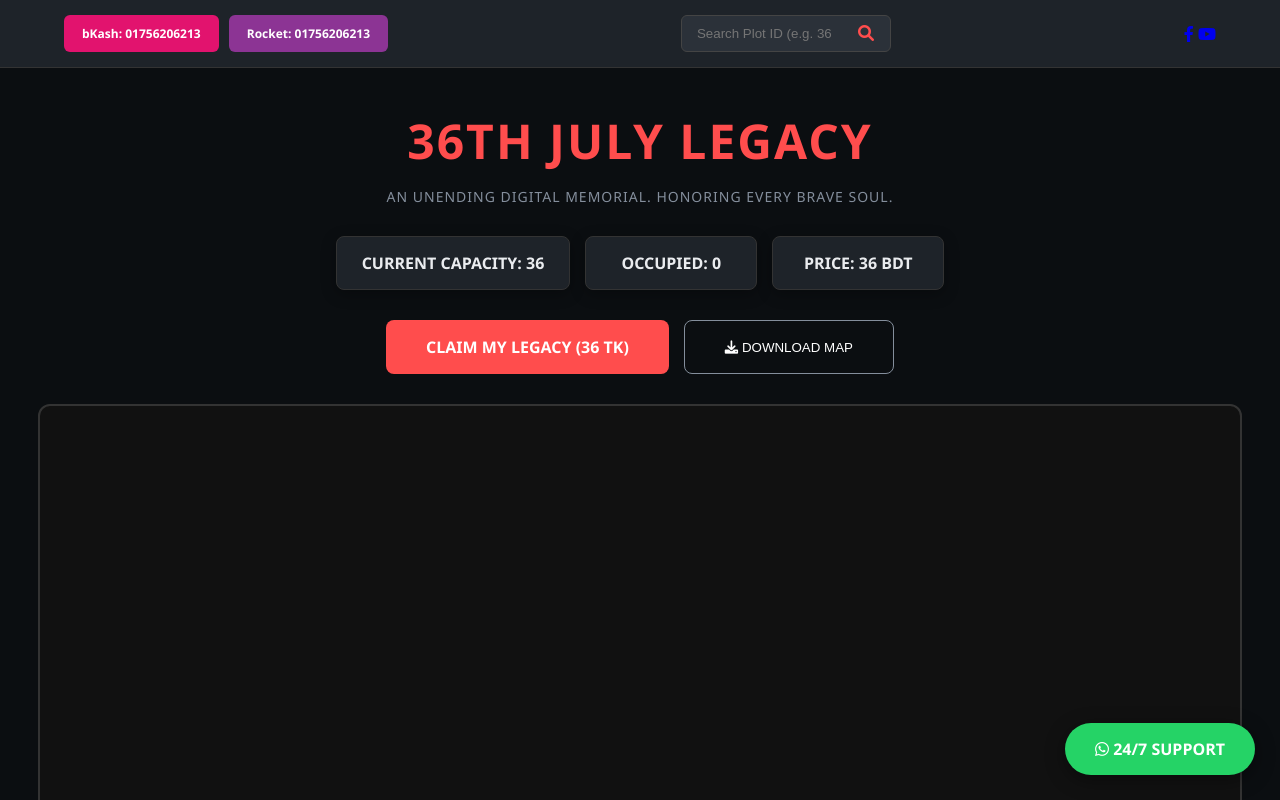
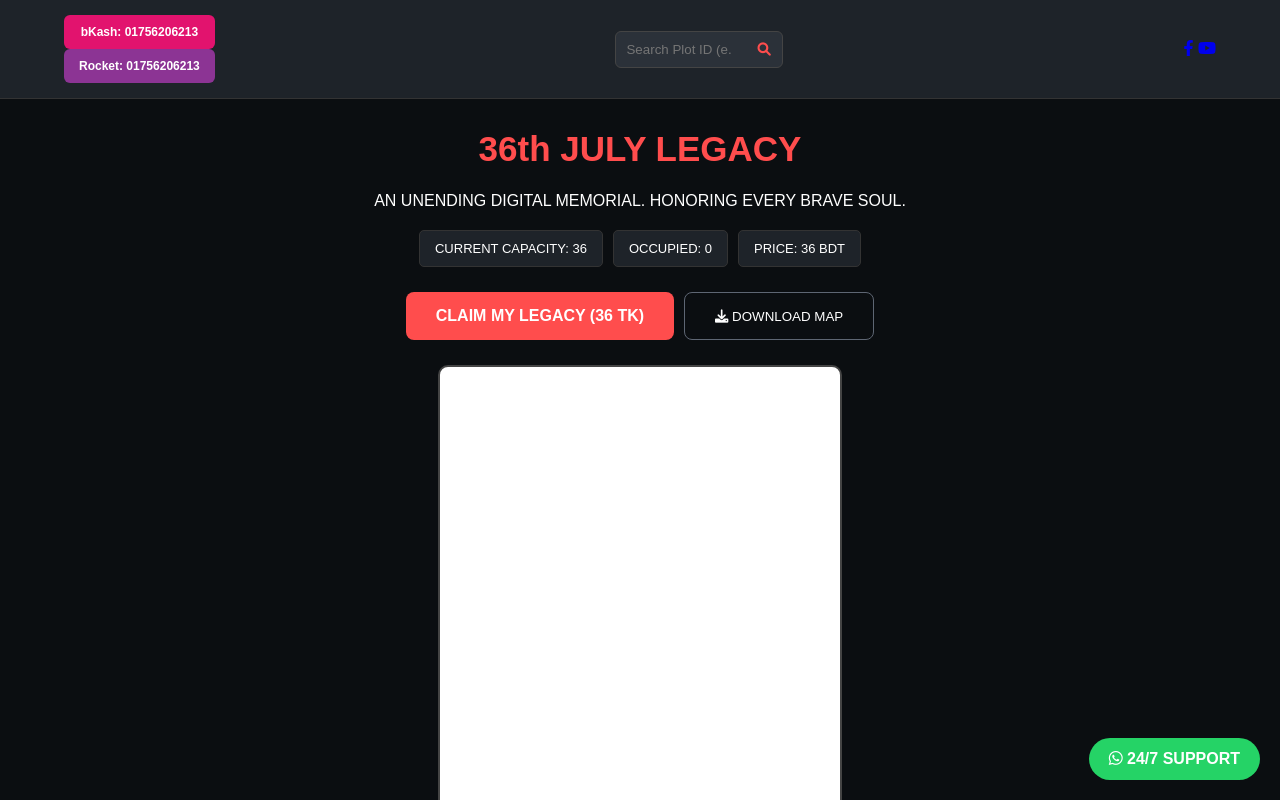
Before and after one commit to himki6709/ARCHIVE, a plain HTML site: page index.html in a window 1280 px wide. Shown: the top 800 px of the page. Drawn offline with Linux system fonts and the light colour scheme.

Commit message:
Update style.css

```diff
--- a/style.css
+++ b/style.css
@@ -2,171 +2,40 @@
     --accent-red: #ff4d4d;
     --b-dark: #1E2329;
     --b-bg: #0B0E11;
-    --text-main: #EAECEF;
-    --text-muted: #848e9c;
     --bkash: #e2136e;
     --rocket: #8c3494;
 }
 
-body {
-    background: var(--b-bg);
-    color: var(--text-main);
-    font-family: 'Segoe UI', Roboto, Helvetica, Arial, sans-serif;
-    margin: 0;
-    text-align: center;
-    overflow-x: hidden;
-}
+body { background: var(--b-bg); color: #fff; font-family: sans-serif; margin: 0; text-align: center; }
 
-/* Navigation & Search */
-.top-nav {
-    display: flex;
-    justify-content: space-between;
-    padding: 15px 5%;
-    background: var(--b-dark);
-    border-bottom: 1px solid #333;
-    align-items: center;
-    flex-wrap: wrap;
-    gap: 15px;
-}
-
-.payment-pills { display: flex; gap: 10px; }
-
-.pill {
-    padding: 10px 18px;
-    border-radius: 6px;
-    font-size: 12px;
-    cursor: pointer;
-    font-weight: bold;
-    transition: 0.3s;
-    border: none;
-    color: #fff;
-}
+/* Top Nav & Search */
+.top-nav { display: flex; justify-content: space-between; padding: 15px 5%; background: var(--b-dark); border-bottom: 1px solid #333; align-items: center; flex-wrap: wrap; }
+.pill { padding: 10px 15px; border-radius: 6px; font-size: 12px; cursor: pointer; font-weight: bold; color: #fff; border: none; }
 .pill.bkash { background: var(--bkash); }
 .pill.rocket { background: var(--rocket); }
-.pill:hover { opacity: 0.8; transform: scale(1.05); }
 
-.search-bar { display: flex; background: #2B3139; border-radius: 6px; padding: 5px 10px; border: 1px solid #444; }
-.search-bar input { background: transparent; border: none; color: #fff; outline: none; padding: 5px; width: 150px; }
-.search-bar button { background: transparent; border: none; color: var(--accent-red); cursor: pointer; font-size: 16px; }
+.search-bar { display: flex; background: #2B3139; border-radius: 6px; padding: 5px; border: 1px solid #444; }
+.search-bar input { background: transparent; border: none; color: #fff; padding: 5px; width: 120px; outline: none; }
+.search-bar button { background: transparent; border: none; color: var(--accent-red); cursor: pointer; }
 
-/* Hero Section */
-.shimmer-title {
-    font-size: clamp(28px, 8vw, 48px);
-    font-weight: 900;
-    color: var(--accent-red);
-    margin: 40px 0 10px;
-    text-transform: uppercase;
-    letter-spacing: 2px;
+/* Hero */
+.shimmer-title { font-size: 35px; font-weight: 900; color: var(--accent-red); margin-top: 30px; }
+.stats-row { display: flex; justify-content: center; gap: 10px; margin: 20px 0; }
+.stat-box { background: var(--b-dark); padding: 10px 15px; border-radius: 5px; border: 1px solid #333; font-size: 13px; }
+
+/* Map Container */
+.map-container {
+    width: 95%; max-width: 400px; margin: 0 auto;
+    border: 2px solid #444; border-radius: 10px;
+    background: #fff; overflow-y: auto; height: 600px;
+    position: relative;
 }
+canvas { display: block; margin: 0 auto; }
 
-.tagline { color: var(--text-muted); font-size: 14px; margin-bottom: 30px; letter-spacing: 1px; padding: 0 10px; }
+/* Actions */
+.actions { margin: 25px 0; display: flex; justify-content: center; gap: 10px; }
+.cta-red { background: var(--accent-red); color: #fff; padding: 15px 30px; border-radius: 8px; font-weight: bold; text-decoration: none; }
+.cta-outline { border: 1px solid #5e6673; color: #fff; padding: 15px 30px; border-radius: 8px; text-decoration: none; cursor: pointer; background: transparent; }
 
-.stats-row { display: flex; justify-content: center; gap: 15px; margin-bottom: 30px; flex-wrap: wrap; }
-.stat-box {
-    background: var(--b-dark);
-    padding: 15px 25px;
-    border-radius: 8px;
-    border: 1px solid #333;
-    font-weight: bold;
-    min-width: 120px;
-    box-shadow: 0 4px 15px rgba(0,0,0,0.3);
-}
-
-/* Map & Canvas */
-.map-container {
-    width: 95%;
-    max-width: 1200px;
-    margin: 20px auto;
-    border: 2px solid #333;
-    border-radius: 12px;
-    background: #111;
-    overflow: auto;
-    position: relative;
-    height: 600px; /* ম্যাপের দৃশ্যমান উচ্চতা */
-}
-
-#viewport { width: 100%; height: 100%; position: relative; }
-#mover { transition: transform 0.5s cubic-bezier(0.25, 1, 0.5, 1); }
-canvas { display: block; margin: 0 auto; cursor: crosshair; }
-
-/* Action Buttons */
-.actions { margin: 30px 0; display: flex; justify-content: center; gap: 15px; flex-wrap: wrap; }
-.cta-red {
-    background: var(--accent-red);
-    color: #fff;
-    padding: 16px 40px;
-    border-radius: 8px;
-    font-weight: bold;
-    text-decoration: none;
-    display: inline-block;
-    transition: 0.3s;
-    text-transform: uppercase;
-}
-.cta-red:hover { background: #cc0000; transform: translateY(-3px); box-shadow: 0 8px 20px rgba(255, 77, 77, 0.4); }
-
-.cta-outline {
-    border: 1px solid var(--text-muted);
-    color: #fff;
-    padding: 16px 40px;
-    border-radius: 8px;
-    text-decoration: none;
-    display: inline-block;
-    cursor: pointer;
-    background: transparent;
-    transition: 0.3s;
-}
-.cta-outline:hover { background: rgba(255,255,255,0.1); border-color: #fff; }
-
-/* Tooltip & Footer */
-#legacy-tooltip {
-    position: absolute;
-    display: none;
-    background: rgba(0,0,0,0.95);
-    color: var(--accent-red);
-    padding: 10px 15px;
-    border-radius: 6px;
-    font-size: 13px;
-    z-index: 10001;
-    pointer-events: none;
-    border: 1px solid var(--accent-red);
-    box-shadow: 0 5px 15px rgba(0,0,0,0.5);
-    text-align: left;
-}
-
-.future-notice {
-    margin: 50px auto;
-    max-width: 800px;
-    padding: 25px;
-    background: rgba(255, 77, 77, 0.03);
-    border: 1px dashed var(--accent-red);
-    color: #bbb;
-    font-size: 14px;
-    line-height: 1.8;
-    border-radius: 10px;
-}
-
-.wa-float {
-    position: fixed;
-    bottom: 25px;
-    right: 25px;
-    background: #25D366;
-    color: #fff;
-    padding: 15px 30px;
-    border-radius: 50px;
-    text-decoration: none;
-    font-weight: bold;
-    z-index: 1000;
-    box-shadow: 0 5px 20px rgba(0,0,0,0.4);
-    transition: 0.3s;
-}
-.wa-float:hover { transform: scale(1.1); }
-
-footer { padding: 60px 20px; color: var(--text-muted); font-size: 12px; border-top: 1px solid #222; margin-top: 50px; }
-
-/* Responsive Adjustments */
-@media (max-width: 600px) {
-    .top-nav { justify-content: center; }
-    .search-bar { width: 100%; }
-    .search-bar input { width: 100%; }
-    .shimmer-title { font-size: 32px; }
-}
+.wa-float { position: fixed; bottom: 20px; right: 20px; background: #25D366; color: #fff; padding: 12px 20px; border-radius: 50px; text-decoration: none; font-weight: bold; z-index: 1000; }
+#legacy-tooltip { position: absolute; display: none; background: rgba(0,0,0,0.9); color: var(--accent-red); padding: 8px; border-radius: 4px; font-size: 12px; z-index: 10001; pointer-events: none; border: 1px solid var(--accent-red); }
```
